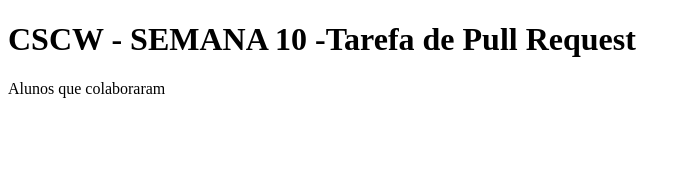
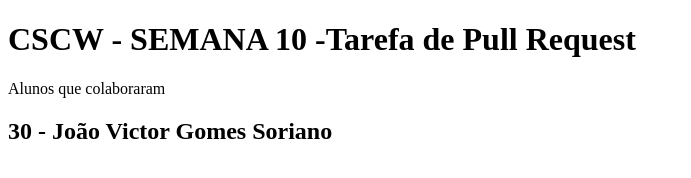
Before and after one commit to AdrianoFernandes1/lasalle.2021.1.cscw.tarefa.pullrequest, a plain HTML site: page index.html in a window 1280 px wide. Shown: the whole page, without its empty margins (0-691 px from the left). Drawn offline with Linux system fonts and the light colour scheme.

Commit message:
Pull request João Soriano

```diff
--- a/index.html
+++ b/index.html
@@ -4,7 +4,7 @@
 
 <h1>CSCW - SEMANA 10 -Tarefa de Pull Request</h1>
 <p>Alunos que colaboraram</p>
-<h2></h2>
+<h2>30 - João Victor Gomes Soriano</h2>
 <h2></h2>
 </body>
 </html>
```
